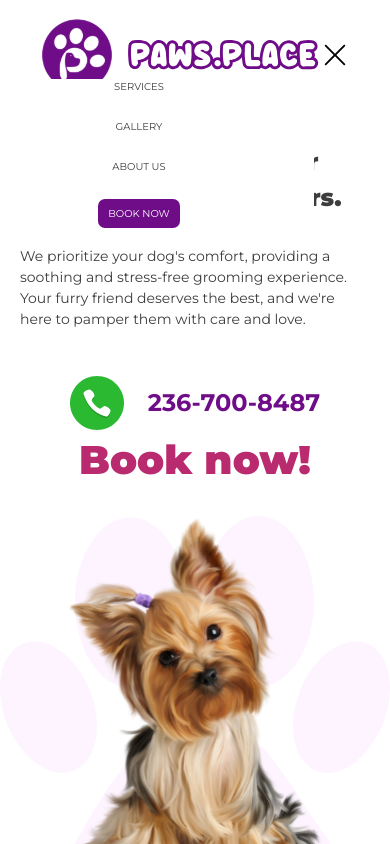
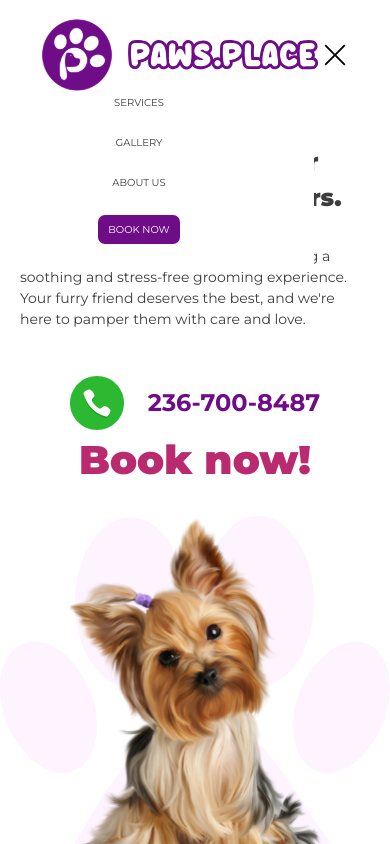
Before and after one commit to alif33/paws, a Next.js app: page / in a window 390 px wide. Both pictures are taken after a click on the element 336 px from the left and 55 px from the top of the page. Shown: the top 844 px of the page. Built offline with nearby package versions, Linux system fonts and the light colour scheme.

Commit message:
mobile hamberger

```diff
--- a/src/components/Menu.jsx
+++ b/src/components/Menu.jsx
@@ -2,7 +2,7 @@ import Link from "next/link";
 
 export default function Menu() {
   return (
-    <div className="bg-white absolute top-6 right-9 w-[350px]">
+    <div className="bg-white absolute top-10 right-9 w-[350px] pb-7">
       <ul className="flex flex-col justify-center items-center gap-[25px] text-[#3D3D3D] text-[10px]">
         <li className="cursor-pointer">
           <Link href="/#services">SERVICES</Link>
```
